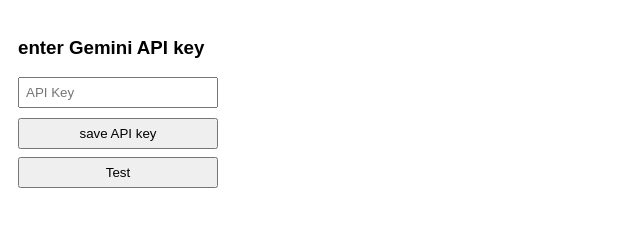
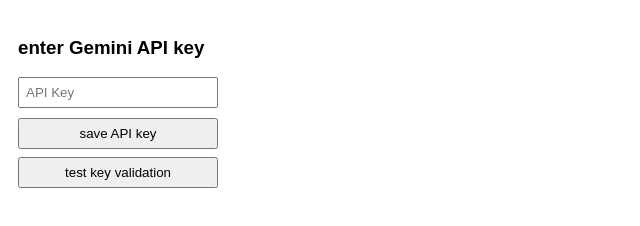
Before and after one commit to Shirtal/rowknfjakqksndndlalalapssk, a website built with webpack: page src/popup.html in a window 1280 px wide. Shown: the full height of the page, 0-640 px from the left. Built offline with nearby package versions, Linux system fonts and the light colour scheme.

Commit message:
Update popup.html

```diff
--- a/src/popup.html
+++ b/src/popup.html
@@ -25,7 +25,7 @@
 
   <!-- Button -->
   <button id="saveKeyBtn">save API key</button>
-  <button id="testKeyBtn">Test</button>
+  <button id="testKeyBtn">test key validation</button>
 
   <script src="../dist/popup.bundle.js" type="module"></script>
 </body>
```
